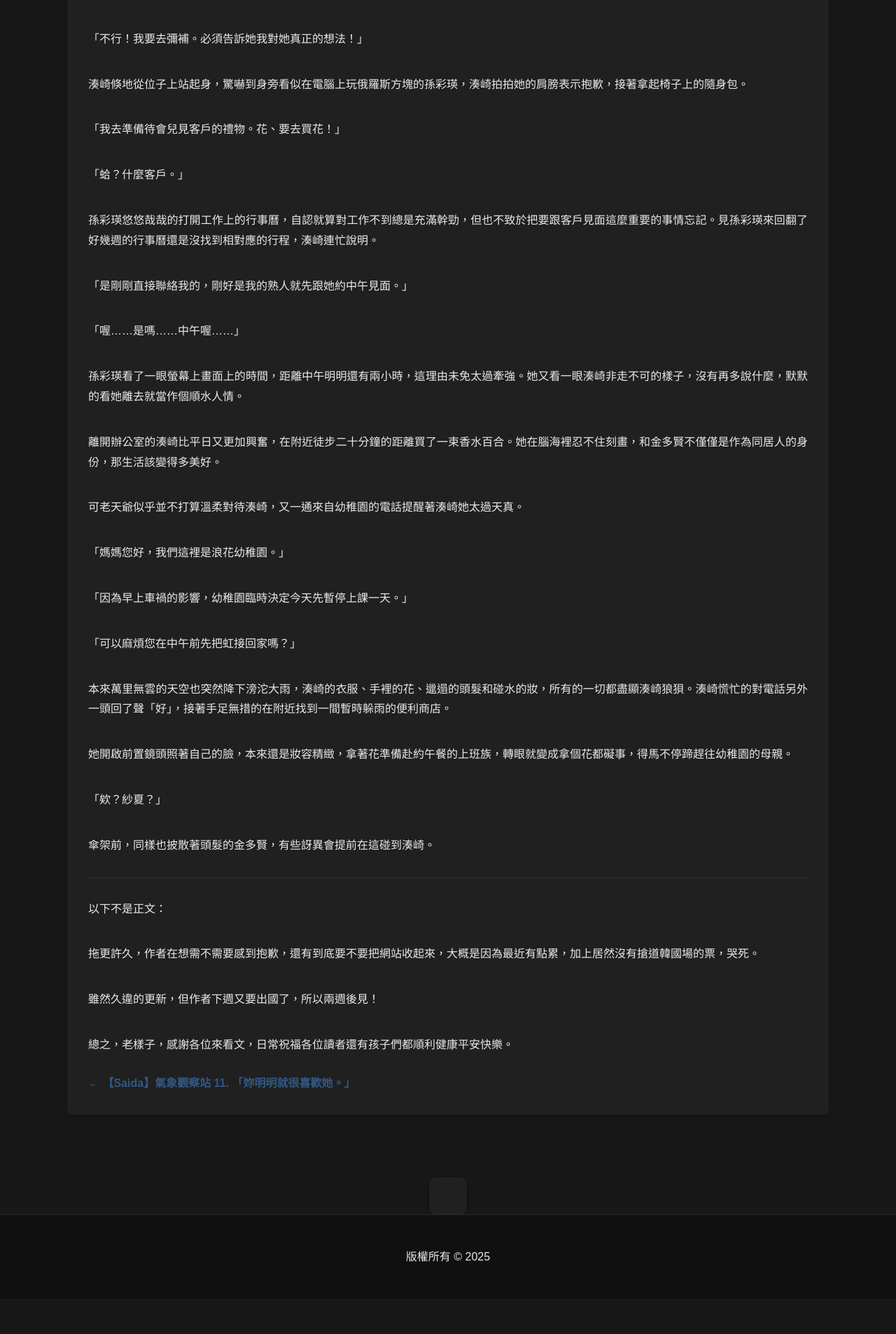
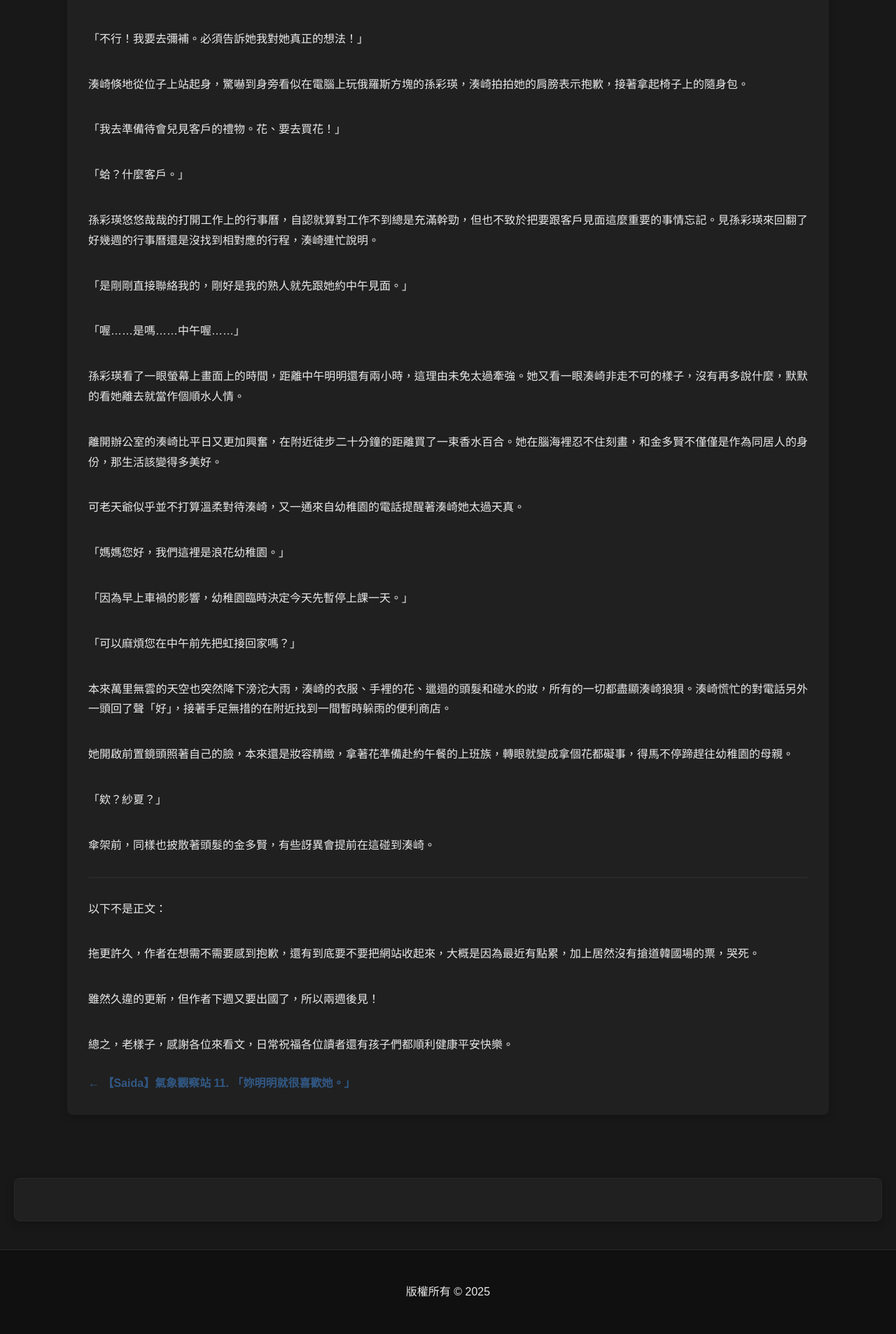
Before and after one commit to thekingwithdonkeyears/website, a Jekyll site: the page built from _posts/2025-06-27-Saida-氣象觀察站-12-我還真是個大壞人.md, in a window 1280 px wide. Shown: the part 888-2794 px from the top of the page at 70% size. Built offline with Jekyll 4.4.1, drawn with Linux system fonts in a browser that asks for light colours; comment, search, counter and statistics services are not loaded; before the commit the page ends 2744 px from its top, so only the background shows below that.

Commit message:
Update style.css

```diff
--- a/assets/css/style.css
+++ b/assets/css/style.css
@@ -310,24 +310,30 @@ footer {
     Cusdis 留言區 樣式優化
 ===============================*/
 
+.comment-wrapper {
+  max-width: 100%;
+  width: 100%;
+  margin: 40px auto;
+  padding: 0 20px;
+  box-sizing: border-box;
+}
+
 #cusdis_thread {
-  margin-top: 40px;
-  padding: 25px;
   background-color: var(--content-bg);
   border: 1px solid var(--border-color);
   border-radius: 8px;
-  box-shadow: 0 4px 12px rgba(0, 0, 0, 0.25);
+  box-shadow: 0 4px 12px rgba(0,0,0,0.25);
+  padding: 30px;
   overflow: visible !important;
 }
 
-/* 強制 iframe 占滿區域並自動撐高，防止捲軸出現 */
+/* 強制展開 iframe 留言區，不被壓縮、不產生捲軸 */
 iframe[src*="cusdis.com"] {
   display: block;
   width: 100% !important;
   height: 100% !important;
-  min-height: 800px;
+  min-height: 850px;
+  border: none;
   overflow: hidden !important;
-  border: none;
-  max-width: 100%;
   background-color: transparent;
 }
```
